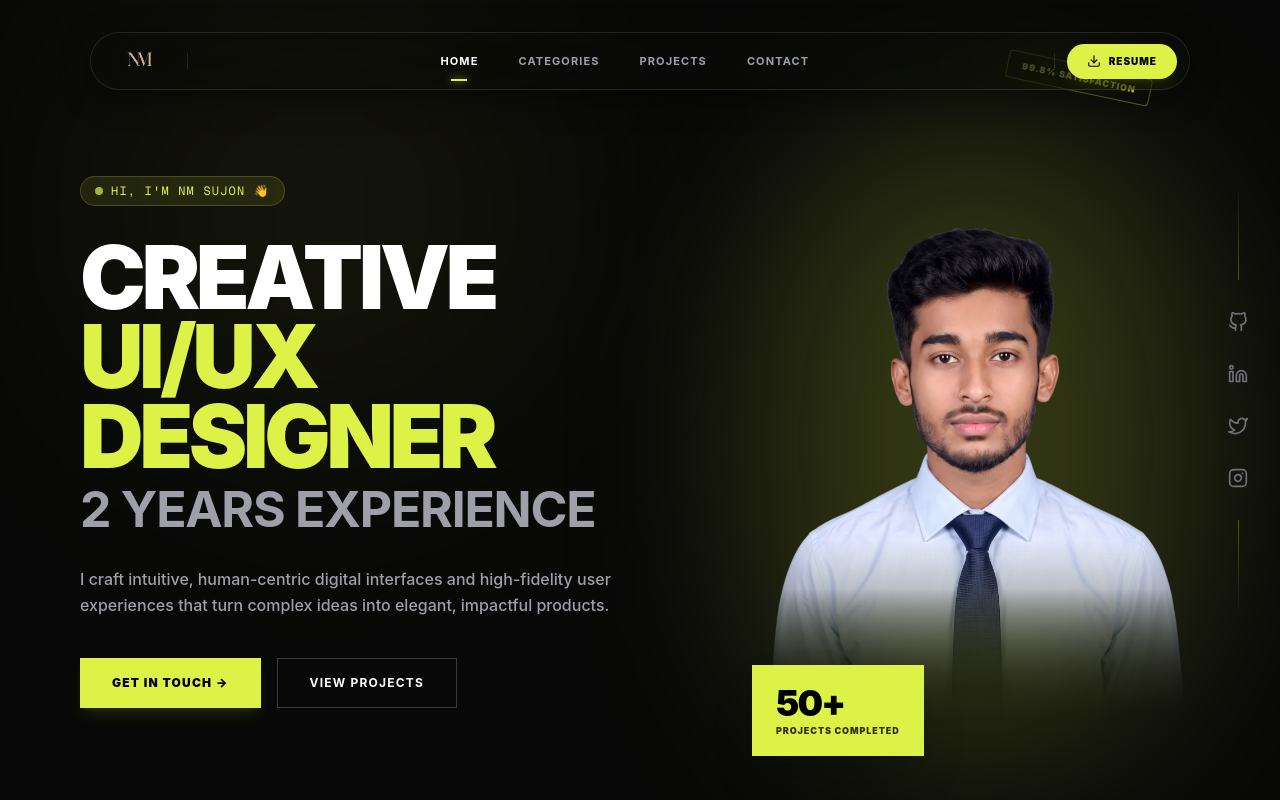
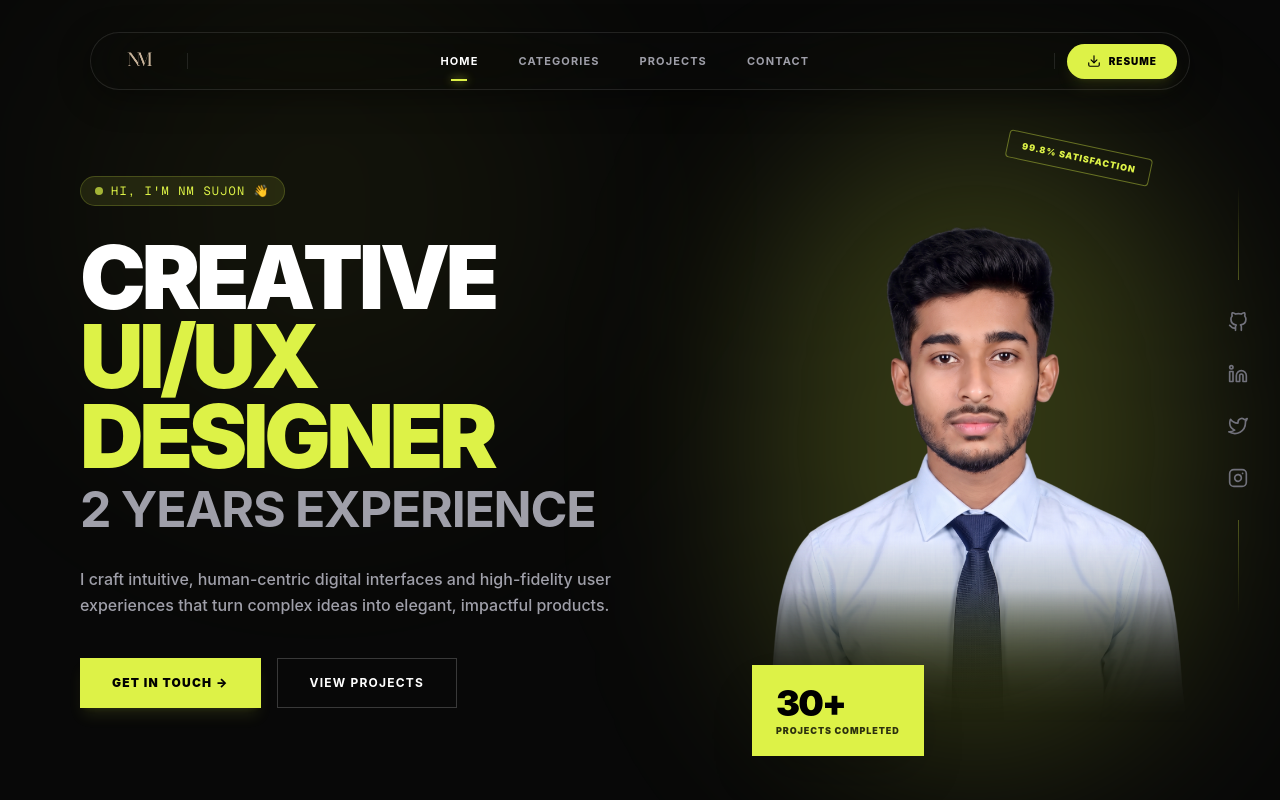
Before and after one commit to nmsujon/portfolio, a Next.js app: page / in a window 1280 px wide. Shown: the top 800 px of the page. Built offline with nearby package versions, Linux system fonts and the light colour scheme.

Commit message:
Change 50+ to 30+ and move satisfaction badge down in Hero

```diff
--- a/src/components/Hero.tsx
+++ b/src/components/Hero.tsx
@@ -81,7 +81,7 @@ export default function Hero() {
             initial={{ opacity: 0, rotate: 0, scale: 0.8 }}
             animate={{ opacity: 1, rotate: 12, scale: 1 }}
             transition={{ delay: 0.5, type: "spring" }}
-            className="absolute -top-12 right-12 bg-transparent border border-accent/40 text-accent font-black text-[9px] px-3.5 py-1.5 uppercase tracking-widest rounded-sm z-30"
+            className="absolute top-8 right-12 bg-transparent border border-accent/40 text-accent font-black text-[9px] px-3.5 py-1.5 uppercase tracking-widest rounded-sm z-30"
           >
             99.8% SATISFACTION
           </motion.div>
@@ -114,7 +114,7 @@ export default function Hero() {
               transition={{ delay: 0.6, type: "spring" }}
               className="absolute bottom-4 left-0 bg-accent text-black p-5 px-6 flex flex-col items-start min-w-[155px] shadow-2xl z-30"
             >
-              <span className="text-3xl md:text-4xl font-black tracking-tighter leading-none">50+</span>
+              <span className="text-3xl md:text-4xl font-black tracking-tighter leading-none">30+</span>
               <span className="text-[9px] font-black uppercase tracking-widest mt-1 text-black/80 leading-tight">
                 Projects Completed
               </span>
```
